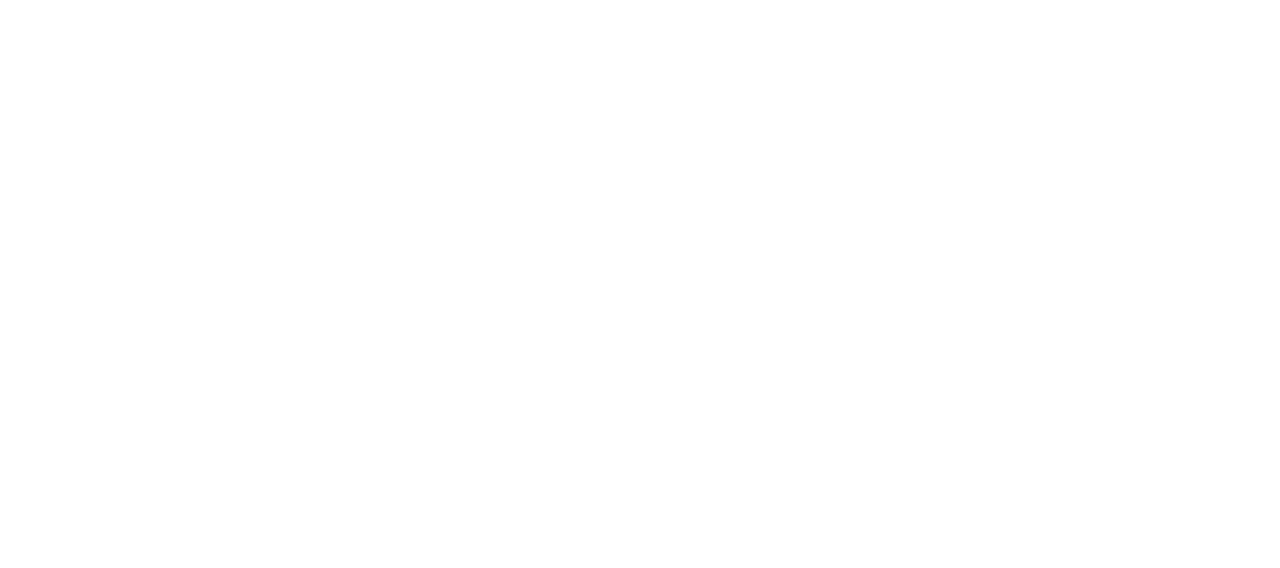
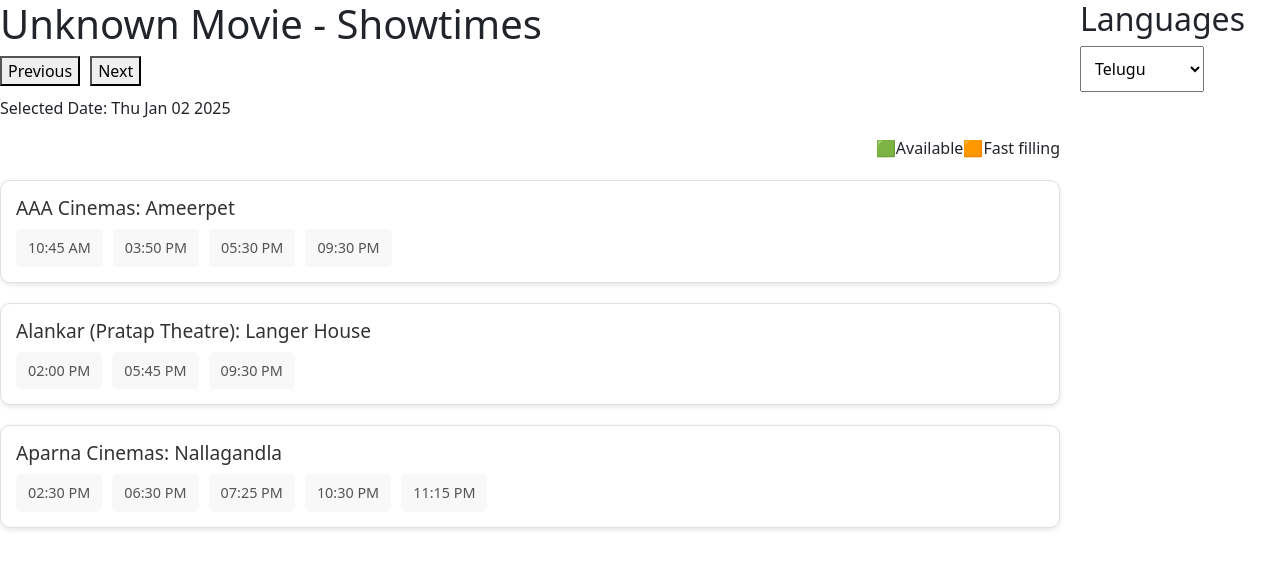
Before and after one commit to eswarpb/BookmovieTickets, a React (Create React App) app: page /theatre-details in a window 1280 px wide. Before the commit this address had no page. Shown: the top 568 px of the page. Built offline with nearby package versions, Linux system fonts and the light colour scheme.

Commit message:
'upload'

```diff
--- a/src/App.js
+++ b/src/App.js
@@ -2,6 +2,7 @@ import React from "react";
 import { BrowserRouter as Router, Route, Routes } from "react-router-dom";
 import Homepage from "./Components/Homepage/Homepage";
 import MovieDetailsPage from "./Components/Moviedetails/Moviedetails";
+import MovieShowtimes from "./Components/TheatersDetails/TheatersDetails";
 
 
 function App() {
@@ -10,6 +11,7 @@ function App() {
       <Routes>
         <Route path="/" element={<Homepage />} />
         <Route path="/movie/:title" element={<MovieDetailsPage />} />
+        <Route path="/theatre-details" element={<MovieShowtimes/>}/>
       </Routes>
     </Router>
   );
--- a/src/Components/Moviedetails/Moviedetails.jsx
+++ b/src/Components/Moviedetails/Moviedetails.jsx
@@ -1,11 +1,12 @@
 import React,{useState} from "react";
-import { useLocation } from "react-router-dom";
+import { useLocation,useNavigate } from "react-router-dom";
 import Modal from "react-modal";
 import "./Moviedetails.css";
 
 function MovieDetailsPage() {
   const location = useLocation();
   const movie = location.state;
+  const navigate=useNavigate();
 
   const [isModalOpen, setIsModalOpen] = useState(false);
 
@@ -15,6 +16,9 @@ function MovieDetailsPage() {
 
   const openModal = () => setIsModalOpen(true);
   const closeModal = () => setIsModalOpen(false);
+  const handleBookTickets = () => {
+    navigate("/theatre-details", { state: { movieName: movie.title } });
+  };
 
   return (
     <div id="movie-details-page">
@@ -55,7 +59,7 @@ function MovieDetailsPage() {
               <strong>Age Rating:</strong> {movie.ageRating}
             </p>
           </div>
-          <button className="book-ticket-button">Book Tickets</button>
+          <button className="book-ticket-button" onClick={handleBookTickets}>Book Tickets</button>
         </div>
       </div>
 
--- a/src/Components/TheatersDetails/TheatersDetails.jsx
+++ b/src/Components/TheatersDetails/TheatersDetails.jsx
@@ -1,5 +1,6 @@
 import React, { useState } from 'react';
-import './the.css';
+import { useLocation } from 'react-router-dom';
+import './TheatersDetails.css';
 
 const MovieShowtimes = () => {
   // Sample local movie data
@@ -35,6 +36,8 @@ const MovieShowtimes = () => {
 
   const [selectedLanguage, setSelectedLanguage] = useState('Telugu');
   const [date, setDate] = useState(new Date()); // Initial date
+  const location = useLocation();
+  const { movieName } = location.state || { movieName: "Unknown Movie" };
 
 
   const handleLanguageChange = (language) => setSelectedLanguage(language);
@@ -63,7 +66,7 @@ const MovieShowtimes = () => {
       <div style={{ display: 'flex', justifyContent: 'space-between' }}>
         {/* Left Panel */}
         <div style={{ flex: '1' }}>
-          <h1>Pushpa 2: The Rule - Showtimes</h1>
+        <h1>{movieName} - Showtimes</h1>
           <div style={{ display: 'flex', justifyContent: 'space-between', alignItems: 'center' }}>
         <div>
           <button onClick={() => handleDateChange('prev')} style={{ marginRight: '10px' }}>
```
